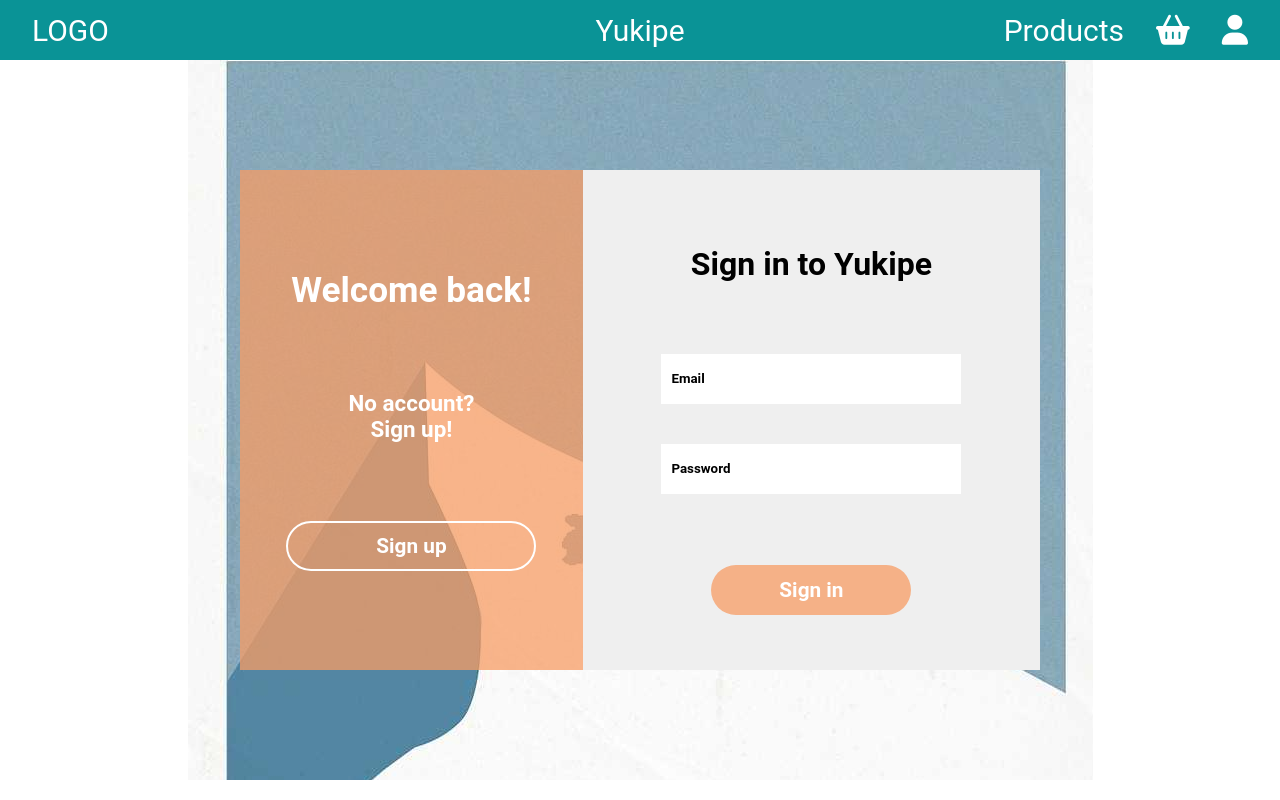
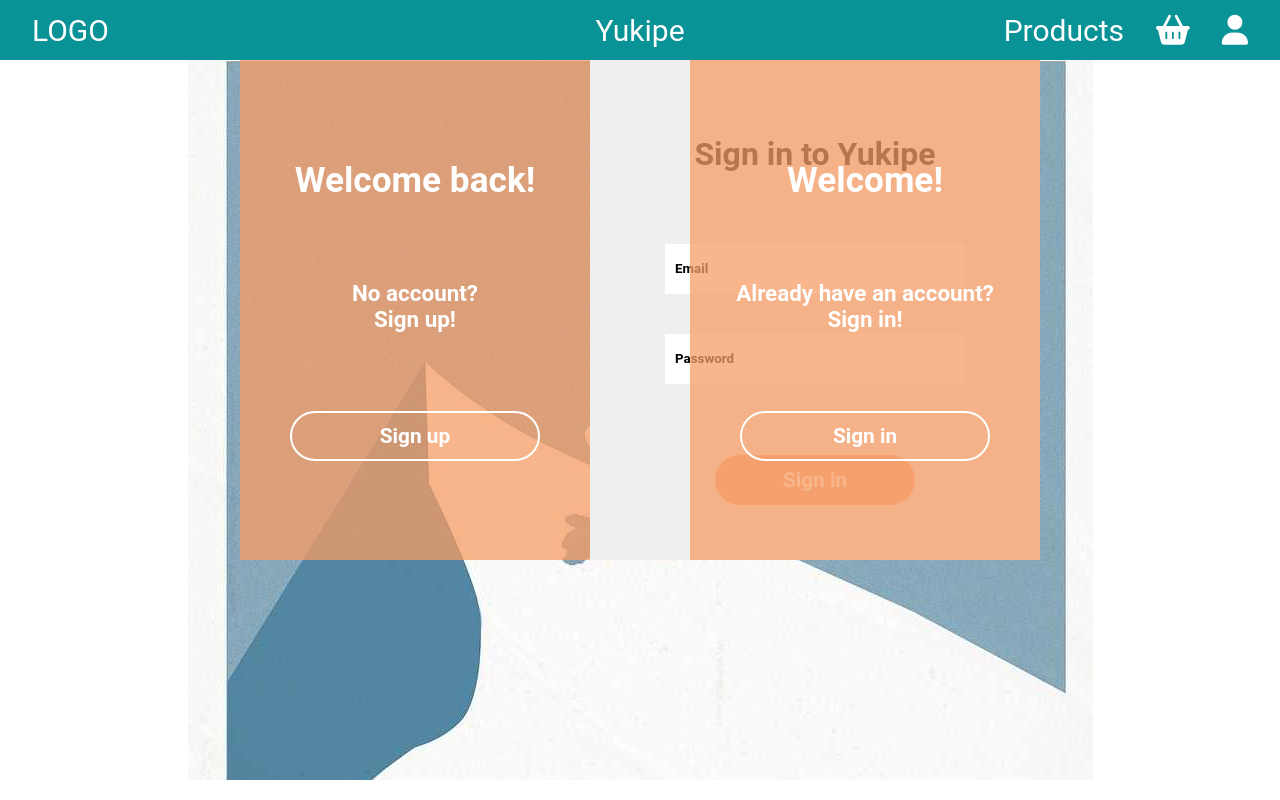
Before and after one commit to xisanex/Yukipe, an Angular app: page /auth in a window 1280 px wide. Built offline with nearby package versions, Linux system fonts and the light colour scheme.

Commit message:
css login refactoring

```diff
--- a/src/app/app.module.ts
+++ b/src/app/app.module.ts
@@ -1,5 +1,6 @@
 import { NgModule } from '@angular/core';
 import { BrowserModule } from '@angular/platform-browser';
+import {BrowserAnimationsModule} from '@angular/platform-browser/animations';
 import { AppRoutingModule } from './app-routing.module';
 import { AppComponent } from './app.component';
 import { MenuComponent } from './menu/menu.component';
@@ -8,7 +9,7 @@ import { LoginComponent } from './login/login.component';
 
 @NgModule({
   declarations: [AppComponent, MenuComponent, HomeComponent, LoginComponent],
-  imports: [BrowserModule, AppRoutingModule],
+  imports: [BrowserModule, AppRoutingModule, BrowserAnimationsModule],
   providers: [],
   bootstrap: [AppComponent],
 })
--- a/src/app/login/login.component.html
+++ b/src/app/login/login.component.html
@@ -5,11 +5,11 @@
       <span class="col1__text">No account? <br />Sign up!</span>
       <button class="col1__btn">Sign up</button>
     </div>
-    <!-- <div class="col1 col1--right">
+    <div class="col1 col1--right">
       <h2 class="col1__greeting">Welcome!</h2>
       <span class="col1__text">Already have an account? <br />Sign in!</span>
       <button class="col1__btn">Sign in</button>
-    </div> -->
+    </div>
     <div class="col2 col2--right">
       <h2 class="col2__header">Sign in to Yukipe</h2>
       <form class="form" action="">
--- a/src/app/login/login.component.scss
+++ b/src/app/login/login.component.scss
@@ -1,6 +1,3 @@
-:root {
-  --color: black;
-}
 @mixin flex-column {
   display: flex;
   flex-direction: column;
@@ -15,6 +12,9 @@
   font-weight: 700;
   border-radius: 100vh;
   color: white;
+  cursor: pointer;
+  transition-duration: 0.4s;
+  -webkit-transition-duration: 0.4s;
 }
 
 .background {
@@ -31,19 +31,32 @@
 }
 
 .panel {
-  display: grid;
-  grid-template-columns: 1.5fr 2fr;
-  grid-auto-flow: dense;
-  align-self: center;
+  position: relative;
+  z-index: 0;
   width: 800px;
   height: 500px;
 }
 
 .col1 {
   @include flex-column();
+
+  width: 350px;
   font-weight: 700;
   background-color: #f79d65bf;
   color: var(--text-color);
+  &--left {
+    position: absolute;
+    left: 0;
+    top: 0;
+    bottom: 0;
+  }
+  &--right {
+    position: absolute;
+    z-index: 1;
+    right: 0;
+    top: 0;
+    bottom: 0;
+  }
   &__greeting {
     font-size: 2.2rem;
     margin-top: 60px;
@@ -57,16 +70,38 @@
     margin-bottom: 60px;
     background-color: transparent;
     border: 2px solid var(--text-color);
+    &:hover {
+      transition-duration: 0.1s;
+      background-color: #3a3a3a;
+    }
+    // &:after {
+    //   content: '';
+    //   border-radius: 4em;
+    //   width: 100%;
+    //   height: 100%;
+    //   transition: all 0.5s;
+    //   box-shadow: 0 0 10px 40px white;
+    // }
+    &:active {
+      transform: scale(1.1);
+    }
   }
 }
 
 .col2 {
   @include flex-column();
+  position: absolute;
+  left: 350px;
+  width: 450px;
+  top: 0;
+  bottom: 0;
   background-color: rgba(239, 239, 239, 1);
+
   &__header {
     margin-top: 50px;
     font-size: 2rem;
   }
+
   &__btn {
     @include btn();
     background-color: #f79d65bf;
@@ -77,6 +112,7 @@
 
 .form {
   @include flex-column();
+
   &__input {
     margin: 20px 0 20px 0;
     padding: 10px;
@@ -90,3 +126,14 @@
     text-align: left;
   }
 }
+
+@keyframes move-block {
+  0% {
+    top: 0;
+    left: 0;
+  }
+  100% {
+    top: 0;
+    right: 0;
+  }
+}
--- a/src/app/menu/menu.component.scss
+++ b/src/app/menu/menu.component.scss
@@ -1,5 +1,6 @@
 .menu {
   position: fixed;
+  z-index: 2;
   top: 0;
   width: 100%;
   height: var(--nav-height);
```
Also changed, not shown: src/app/login/login.component.ts (+4 -5 lines).
